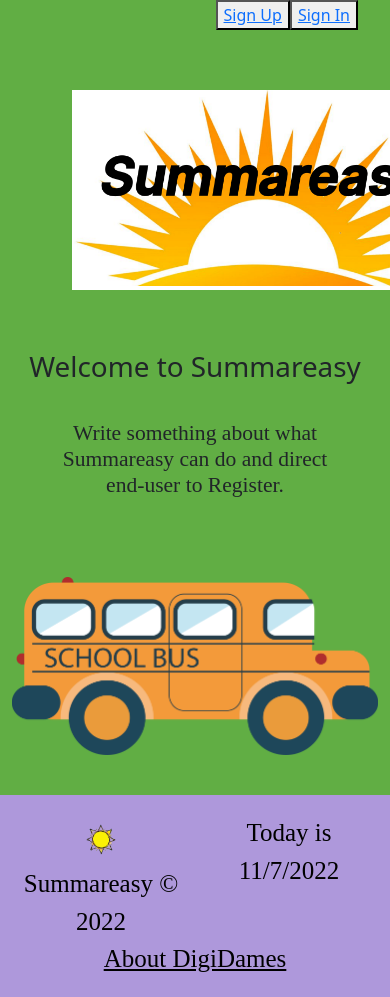
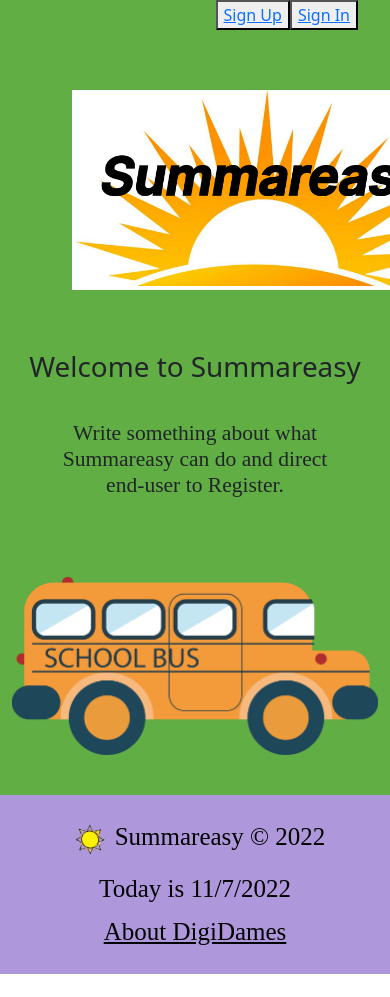
Before and after one commit to bethel-school-of-technology/team-digidames-frontend, a React (Create React App) app in the folder summareasy-react-app/: page / in a window 390 px wide. Shown: the top 997 px of the page. After the commit the page ends 974 px from the top, so only its background shows below. Built offline with nearby package versions, Linux system fonts and the light colour scheme; data requests are answered from the project's data file; a web font is replaced by a local one.

Commit message:
made Footer component have a more responsive design

```diff
--- a/summareasy-react-app/src/Components/Footer/index.js
+++ b/summareasy-react-app/src/Components/Footer/index.js
@@ -12,7 +12,7 @@ function Footer() {
     return (
         <footer >
             <Row style={{fontFamily:'Amaranth', fontSize:'25px', padding: '19px', color: 'rgba(0,0,0)', backgroundColor: 'rgba(174, 152, 219)' }}>
-                <Col>
+                <Col xs='12' sm='12' md='12' lg='4' xl='4' style={{ marginBottom: '5px'}}>
                     <img
                         alt=""
                         src={sun}
@@ -22,10 +22,10 @@ function Footer() {
 
                     <span>Summareasy &copy; 2022 </span>
                 </Col>
-                <Col>
+                <Col xs='12' sm='12' md='12' lg='4' xl='4' style={{ marginBottom: '5px'}} >
                     <span>Today is {month}/{day}/{year}</span>
                 </Col>
-                <Col>
+                <Col xs='12' sm='12' md='12' lg='4' xl='4' style={{ marginBottom: '5px'}}>
                     <span><a href={`/about`} class='aboutUsLink'>About DigiDames</a></span>
                 </Col>
             </Row>
```
